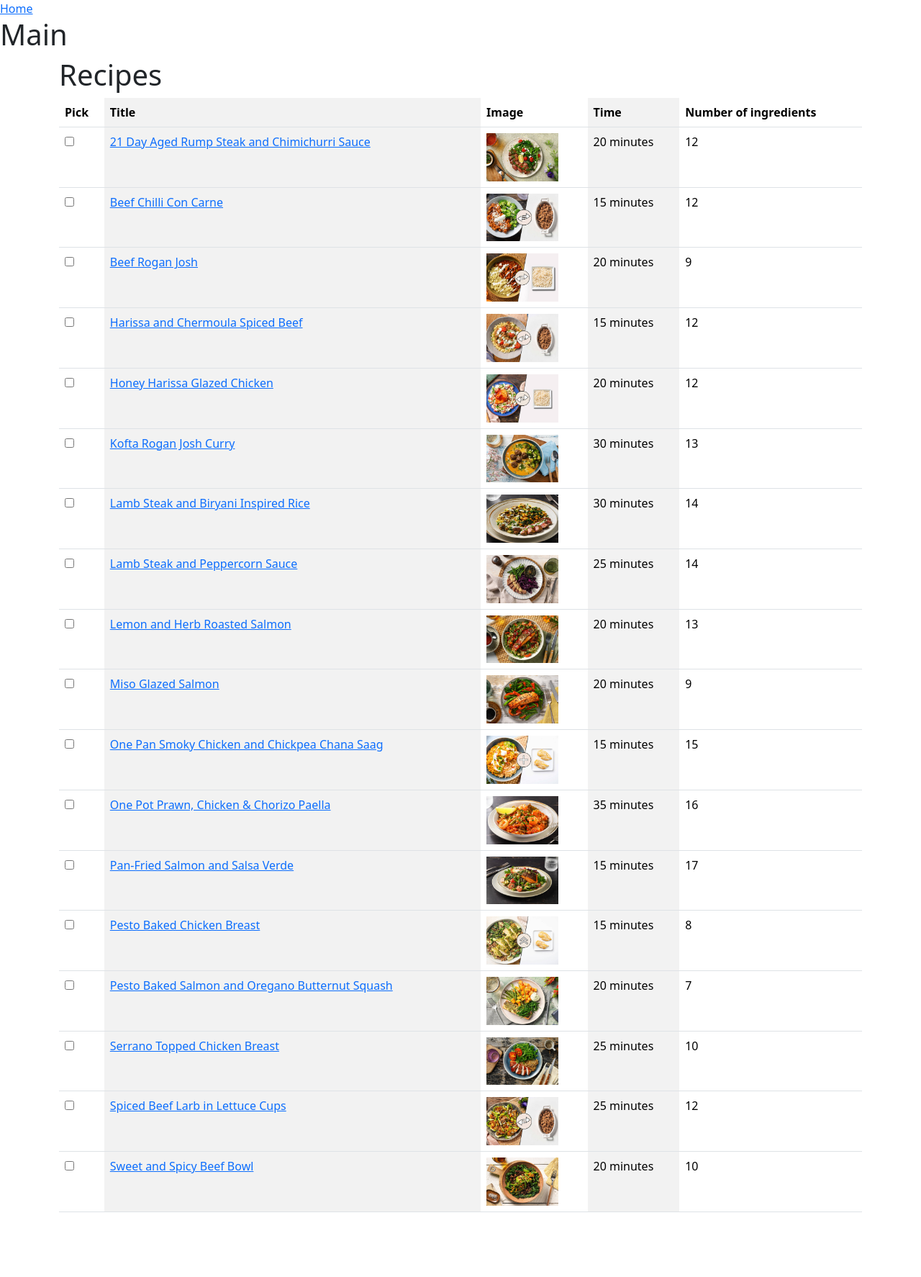
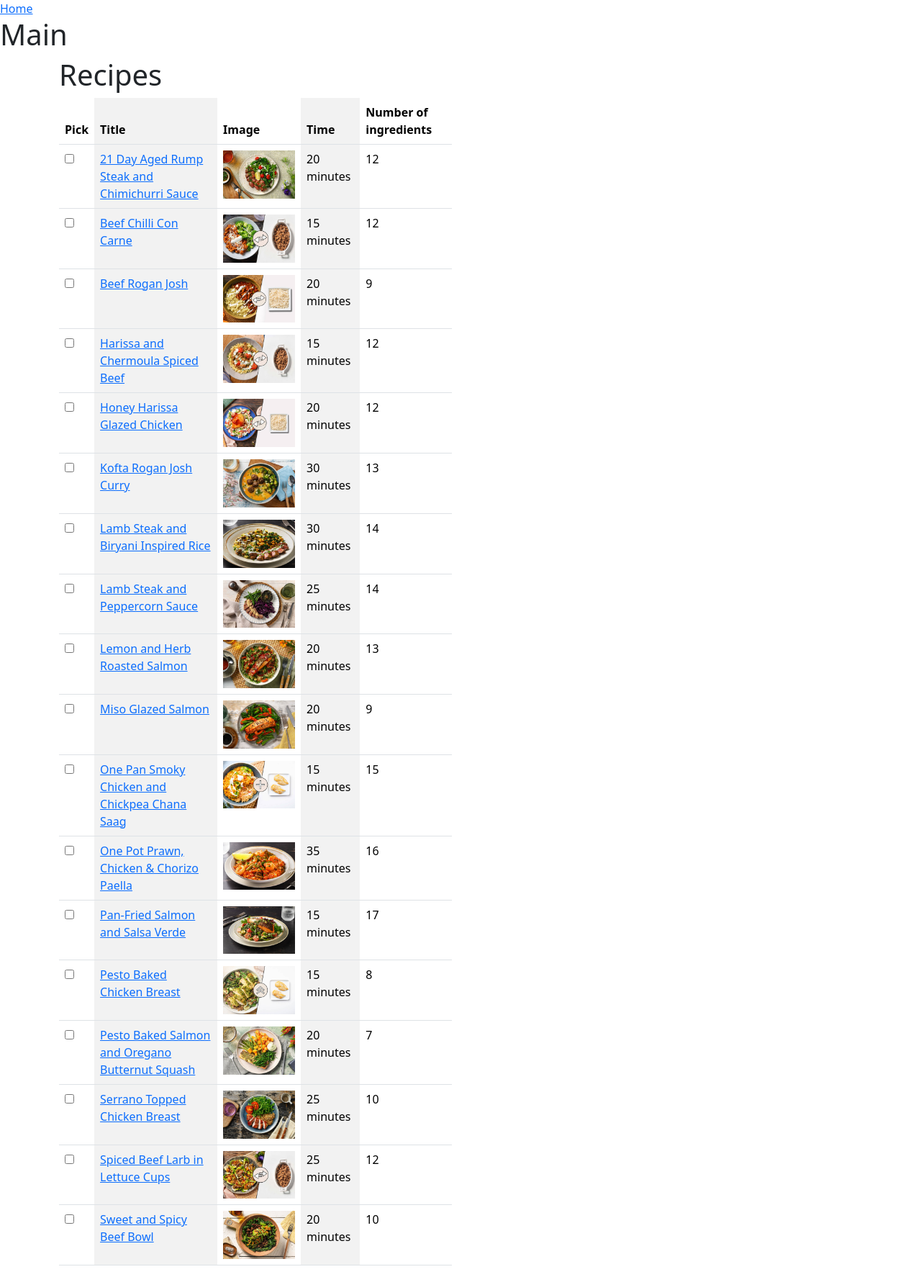
Before and after one commit to r1ch/recipes, a Jekyll site: the page built from index.md, in a window 1280 px wide. Shown: the whole page at 72% size. Built offline with Jekyll 4.4.1, drawn with Linux system fonts in a browser that asks for light colours; before the commit the page ends 1700 px from its top, so only the background shows below that.

Commit message:
Update index.md

```diff
--- a/index.md
+++ b/index.md
@@ -4,7 +4,7 @@
 ---
 <h1>Recipes</h1>
   <div class = "row">
-    <div class = "col-sm-12">
+    <div class = "col-sm-6">
       <table class="table table-striped-columns">
         <thead>
           <tr>
```
